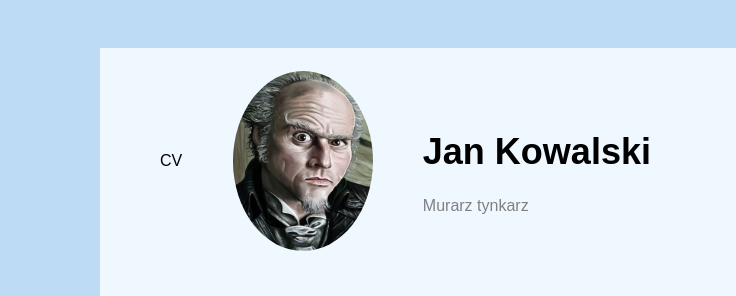
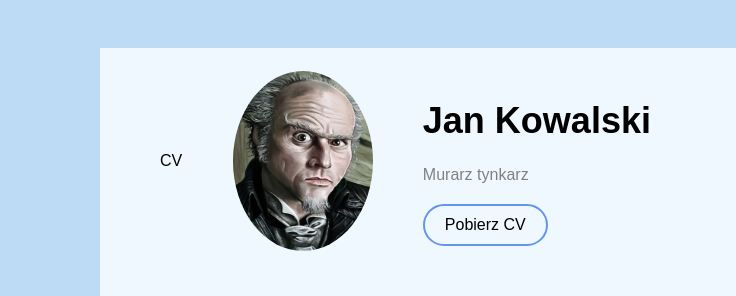
Before and after one commit to Scholfernus/CSS-HTML, a plain HTML site: page CV/index.html in a window 1280 px wide. Shown: the top 296 px of the page, 0-736 px from the left. Drawn offline with Linux system fonts and the light colour scheme.

Commit message:
Fix Code
Drobne szlify, animacja, podświetlenie linku, zmiana koloru

```diff
--- a/CV/index.html
+++ b/CV/index.html
@@ -14,7 +14,10 @@
       <div>
         <h1>Jan Kowalski</h1>
         <span>Murarz tynkarz</span>
-      </div>
+        <div>
+        <a class="cv-download-link" href="https://gofile.io/d/ZxA5lW"> Pobierz CV</a>
+    </div>
+    </div>
       <address>
         <ul>
           <li>
--- a/CV/style.css
+++ b/CV/style.css
@@ -81,3 +81,28 @@ header li {
 p {
     line-height: 1.5;
 }
+
+.cv-download-link {
+    border: 2px solid cornflowerblue;
+    color: black;
+    text-decoration: none;
+    padding: 10px 20px;
+    display: inline-block;
+    margin-top: 20px;
+    border-radius: 26px;
+    transition: background-color 0.5s, color 0.5s;
+}
+
+.cv-download-link:hover {
+    color: white;
+    background-color: cornflowerblue;
+}
+
+.cv-download-link:focus {
+    outline: none;
+    color: white;
+    background-color: cornflowerblue;
+}
+.cv-download-link:active {
+    text-decoration: underline;
+}
```
Also changed, not shown: 1 other file.
